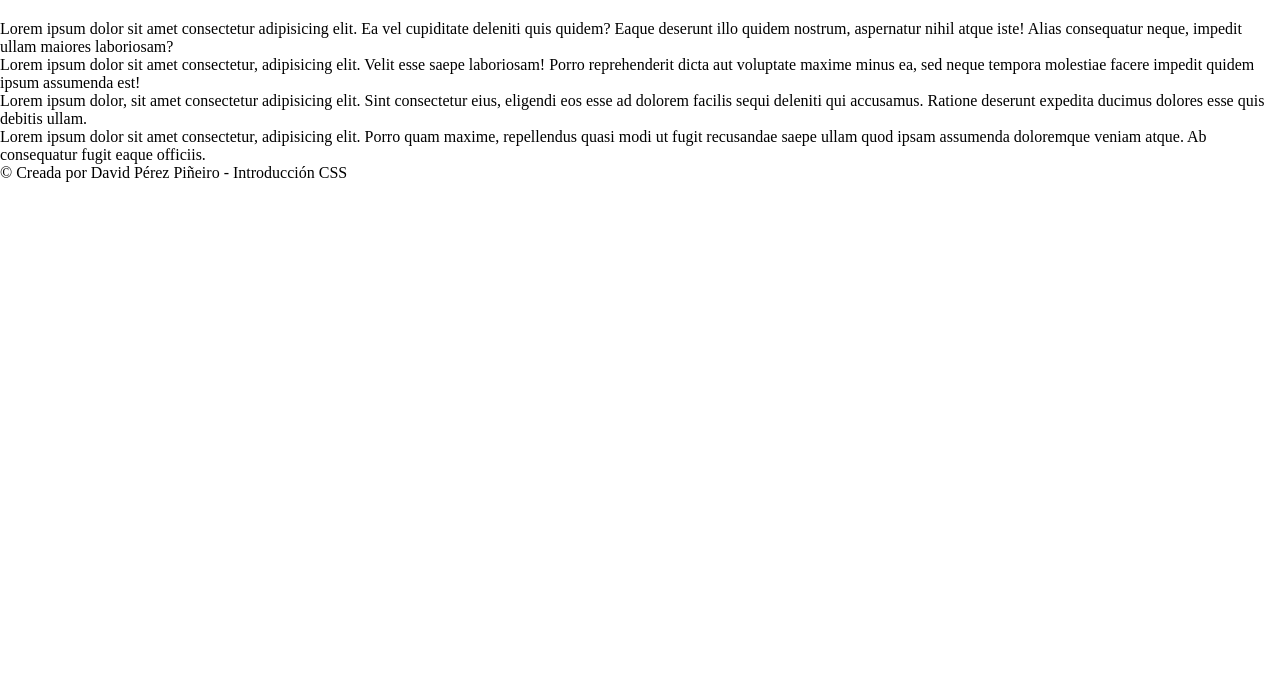
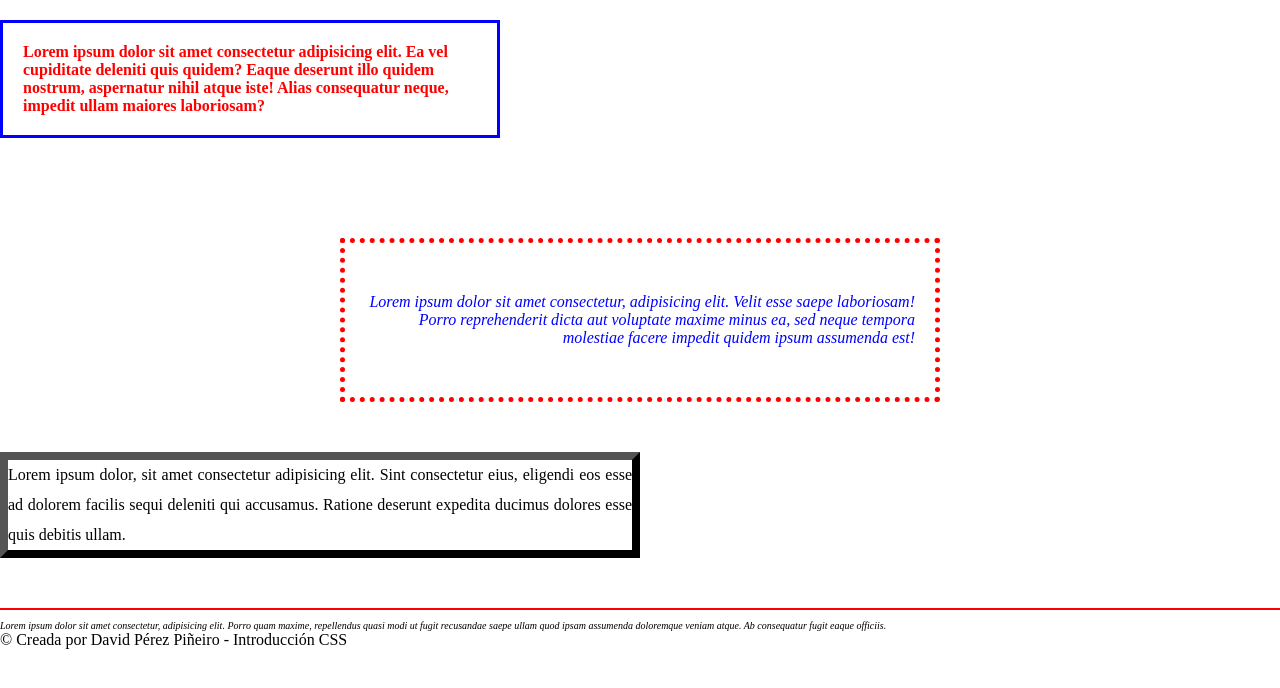
Before and after one commit to Lexie0393/WORKSPACE, a PHP site: page /box-model_2.html in a window 1280 px wide. Shown: the part 57-745 px from the top of the page. Run offline with PHP 8.4, Linux system fonts and the light colour scheme.

Commit message:
version 1

```diff
--- a/10.introduccionCSS/box-model_2.html
+++ b/10.introduccionCSS/box-model_2.html
@@ -22,7 +22,7 @@
                 -Margen inferior de 100px
         -->
 
-        <p>Lorem ipsum dolor sit amet consectetur adipisicing elit. Ea vel cupiditate deleniti quis quidem? Eaque deserunt illo quidem nostrum, aspernatur nihil atque iste! Alias consequatur neque, impedit ullam maiores laboriosam?</p>
+        <p id="p1">Lorem ipsum dolor sit amet consectetur adipisicing elit. Ea vel cupiditate deleniti quis quidem? Eaque deserunt illo quidem nostrum, aspernatur nihil atque iste! Alias consequatur neque, impedit ullam maiores laboriosam?</p>
 
         <!--
             Para el párrafo 2 aplicamos:
@@ -35,7 +35,7 @@
                 -Margen inferior de 20px
          -->
 
-        <p>Lorem ipsum dolor sit amet consectetur, adipisicing elit. Velit esse saepe laboriosam! Porro reprehenderit dicta aut voluptate maxime minus ea, sed neque tempora molestiae facere impedit quidem ipsum assumenda est!</p>
+        <p id="p2">Lorem ipsum dolor sit amet consectetur, adipisicing elit. Velit esse saepe laboriosam! Porro reprehenderit dicta aut voluptate maxime minus ea, sed neque tempora molestiae facere impedit quidem ipsum assumenda est!</p>
 
         <!--
             Para el párrafo 3 aplicamos:
@@ -46,7 +46,7 @@
                 -Margen superior e inferior de 50px
          -->
 
-        <p>Lorem ipsum dolor, sit amet consectetur adipisicing elit. Sint consectetur eius, eligendi eos esse ad dolorem facilis sequi deleniti qui accusamus. Ratione deserunt expedita ducimus dolores esse quis debitis ullam.</p>
+        <p id="p3">Lorem ipsum dolor, sit amet consectetur adipisicing elit. Sint consectetur eius, eligendi eos esse ad dolorem facilis sequi deleniti qui accusamus. Ratione deserunt expedita ducimus dolores esse quis debitis ullam.</p>
 
         <!--
             Para el párrafo 4 aplicamos:
@@ -56,7 +56,7 @@
                 -Relleno superior de 10px
          -->
 
-        <p>Lorem ipsum dolor sit amet consectetur, adipisicing elit. Porro quam maxime, repellendus quasi modi ut fugit recusandae saepe ullam quod ipsam assumenda doloremque veniam atque. Ab consequatur fugit eaque officiis.</p>
+        <p id="p4">Lorem ipsum dolor sit amet consectetur, adipisicing elit. Porro quam maxime, repellendus quasi modi ut fugit recusandae saepe ullam quod ipsam assumenda doloremque veniam atque. Ab consequatur fugit eaque officiis.</p>
     </main>
     <footer>
         <p>&copy; Creada por David Pérez Piñeiro - Introducción CSS</p>
--- a/10.introduccionCSS/css/style-box-model_2.css
+++ b/10.introduccionCSS/css/style-box-model_2.css
@@ -19,6 +19,14 @@ h1{
         -Relleno de 20px
         -Margen inferior de 100px
 */
+#p1 {
+    color: red;
+    font-weight: bold;
+    border: 3px solid blue;
+    width: 500px;
+    padding: 20px;
+    margin-bottom: 100px;
+}
 
 /*
     Para el párrafo 2 aplicamos:
@@ -30,6 +38,16 @@ h1{
         -Relleno de 20px a los lados y de 50px arriba y abajo
         -Margen inferior de 20px
 */
+#p2 {
+    color: blue;
+    font-style: italic;
+    text-align: right;
+    border: dotted 5px red;
+    width: 600px;
+    margin: auto;
+    padding: 50px 20px 50px 20px;
+    margin-bottom: 20px;
+}
 
 /*
     Para el párrafo 3 aplicamos:
@@ -39,6 +57,14 @@ h1{
         -Sin relleno
         -Margen superior e inferior de 50px
 */
+#p3 {
+    text-align: justify;
+    line-height: 30px;
+    border: outset 8px black;
+    width: 50%;
+    padding: none;
+    margin: 50px 0 50px 0;
+}
 
 /*
     Para el párrafo 4 aplicamos:
@@ -47,3 +73,10 @@ h1{
         -Ancho del 100%
         -Relleno superior de 10px
 */
+#p4 {
+    font-style: italic;
+    font-size: 10px;
+    border-top: solid 2px red;
+    width: 100%;
+    padding-top: 10px;
+}
```
Also changed, not shown: 10.introduccionCSS/box-model_1.html (+12 -9 lines), 10.introduccionCSS/css/style-box-model_1.css (+23 -0 lines).
